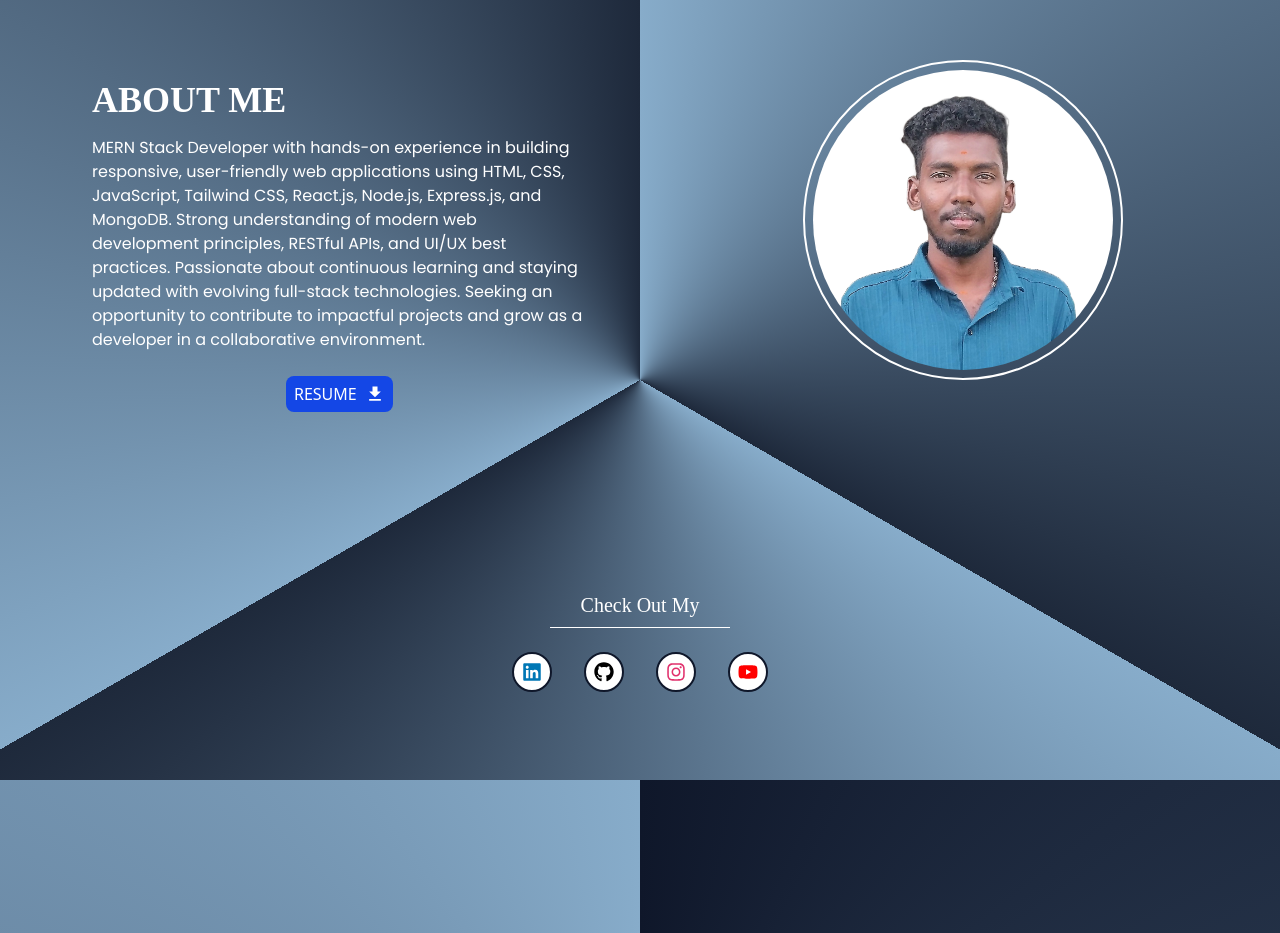
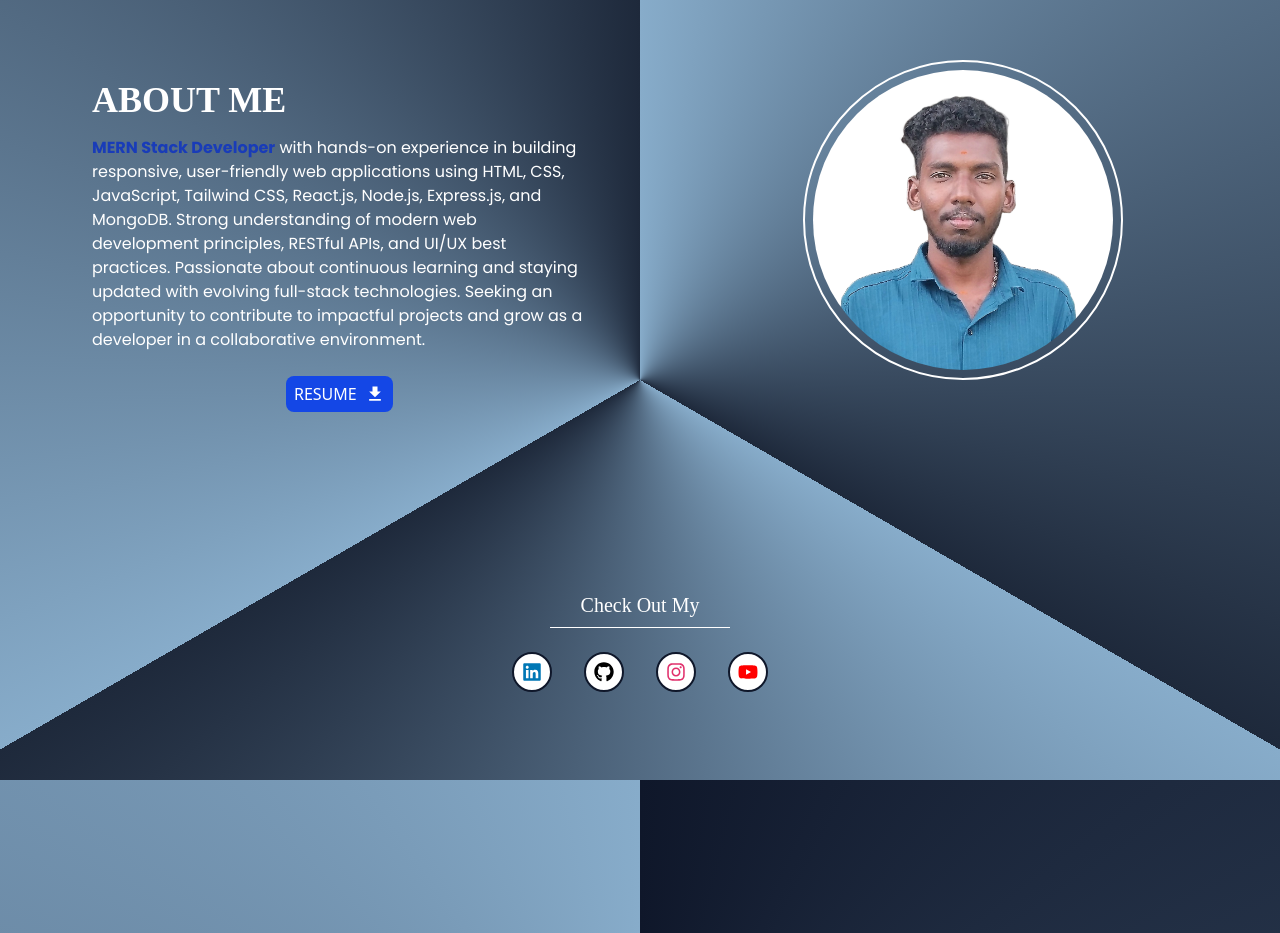
Before and after one commit to logapriyanm/Logapriyan-Portfolio, a React (Vite) app: page / in a window 1280 px wide. Shown: the part 820-1753 px from the top of the page. Built offline with nearby package versions, Linux system fonts and the light colour scheme.

Commit message:
buttons change

```diff
--- a/src/Components/About.jsx
+++ b/src/Components/About.jsx
@@ -14,8 +14,11 @@ const About = () => {
       <div className="flex justify-center flex-col md:flex-row  items-center md:items-start w-full ">
         <div className="w-full md:w-1/2 mx-10  md:m-15 flex flex-col items-center text-center md:text-left px-4">
           <h1 className=' text-3xl md:text-4xl font-bold md:font-extra font-poppins self-start text-white  mb-4  text-left  '>ABOUT ME</h1 >
-          <p className='text-sm md:text-base md:font-poppins text-white mb-6 leading-6 text-left  '  >MERN Stack Developer with hands-on experience in building responsive, user-friendly web applications using HTML, CSS, JavaScript, Tailwind CSS, React.js, Node.js, Express.js, and MongoDB. Strong understanding of modern web development principles, RESTful APIs, and UI/UX best practices. Passionate about continuous learning and staying updated with evolving full-stack technologies. Seeking an opportunity to contribute to impactful projects and grow as a developer in a collaborative environment.
-
+          <p className='text-sm md:text-base md:font-poppins text-white mb-6 leading-6 text-left  '  ><span className='text-blue-800 font-bold'>MERN Stack Developer</span> with hands-on experience in building responsive, user-friendly
+            web applications using HTML, CSS, JavaScript, Tailwind CSS, React.js, Node.js, Express.js, and MongoDB.
+             Strong understanding of modern web development principles, RESTful APIs, and UI/UX best practices.
+              Passionate about continuous learning and staying updated with evolving full-stack technologies.
+               Seeking an opportunity to contribute to impactful projects and grow as a developer in a collaborative environment.
 
           </p>
 
--- a/src/Components/Contact.jsx
+++ b/src/Components/Contact.jsx
@@ -145,7 +145,7 @@ const Contact = () => {
             type="submit"
             disabled={loading}
             className={`${loading ? "bg-blue-300 cursor-not-allowed" : "bg-blue-500 hover:bg-blue-600"
-              } text-white px-6 py-3 rounded-lg flex items-center gap-2 transition duration-300  `}
+              } text-white px-6 py-3 rounded-lg flex items-center gap-2 transition duration-300 cursor-pointer `}
           >
             {loading ? "Sending..." : "Send Message"} <FaPaperPlane className={loading ? "animate-spin " : ""} />
           </button>
--- a/src/Components/Projects.jsx
+++ b/src/Components/Projects.jsx
@@ -104,14 +104,14 @@ const ProjectCard = ({ title, description, image, tags, demoLink, codeLink }) =>
       <div className="absolute inset-0 bg-blue-400 hover:rounded flex justify-center items-center gap-4 opacity-0 group-hover:opacity-70 transition-opacity duration-300">
         {demoLink && (
           <a href={demoLink} target="_blank" rel="noopener noreferrer">
-            <button className="bg-white text-black p-3 rounded-full shadow hover:scale-110 transition">
+            <button className="bg-white text-black p-3 cursor-pointer rounded-full shadow hover:scale-110 transition">
               <FaExternalLinkAlt />
             </button>
           </a>
         )}
         {codeLink && (
           <a href={codeLink} target="_blank" rel="noopener noreferrer">
-            <button className="bg-white text-black p-3 rounded-full shadow hover:scale-110 transition">
+            <button className="bg-white text-black p-3 cursor-pointer rounded-full shadow hover:scale-110 transition">
               <FaGithub />
             </button>
           </a>
@@ -163,12 +163,12 @@ const Projects = () => {
       <h1 className="md:text-4xl text-3xl font-bold text-white md:font-extra font-poppins text-center md:m-15 mb-4">Projects</h1>
 
       {/* Filter Buttons */}
-      <div className="grid md:flex justify-center gap-4 mb-10 text-white font-medium">
+      <div className="grid md:flex justify-center gap-4 mb-10  text-white font-medium">
         {["all", "fullstack", "frontend", "backend"].map((cat) => (
           <button
             key={cat}
             onClick={() => setSelectedCategory(cat)}
-            className={`px-4 py-2 rounded-md transition-all duration-200 ${selectedCategory === cat ? "bg-blue-500 text-white" : "hover:text-blue-300"
+            className={`px-4 py-2 rounded-md cursor-pointer transition-all duration-200 ${selectedCategory === cat ? "bg-blue-500 text-white" : "hover:text-blue-300"
               }`}
           >
             {cat.charAt(0).toUpperCase() + cat.slice(1)}
@@ -228,7 +228,7 @@ const Projects = () => {
 
       <div className="m-10">
        <a href="https://github.com/logapriyanm?tab=repositories">
-        <button className="px-3 py-2 hover:bg-blue-800 border-2 rounded-lg border-blue-700  text-white bg-blue-700 text-base md:text-xl font-primary font-medium">
+        <button className="px-3 py-2 hover:bg-blue-800 border-2 rounded-lg border-blue-700 cursor-pointer  text-white bg-blue-700 text-base md:text-xl font-primary font-medium">
            View All Projects  </button></a>
       </div>
 
```
